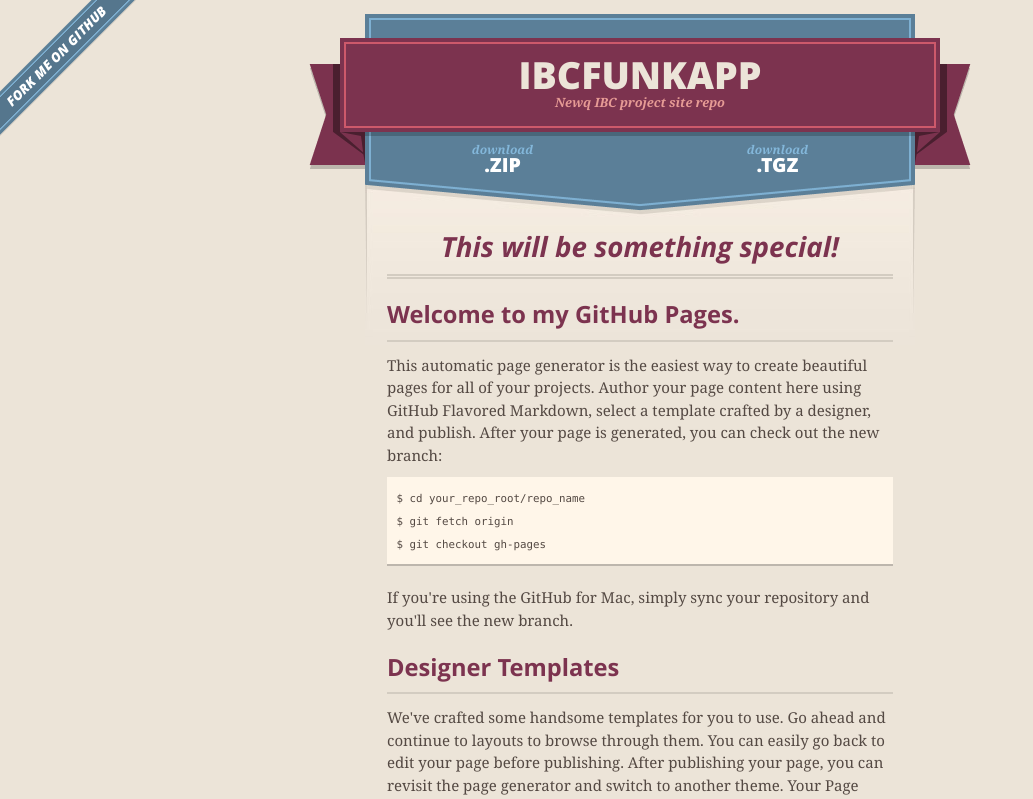
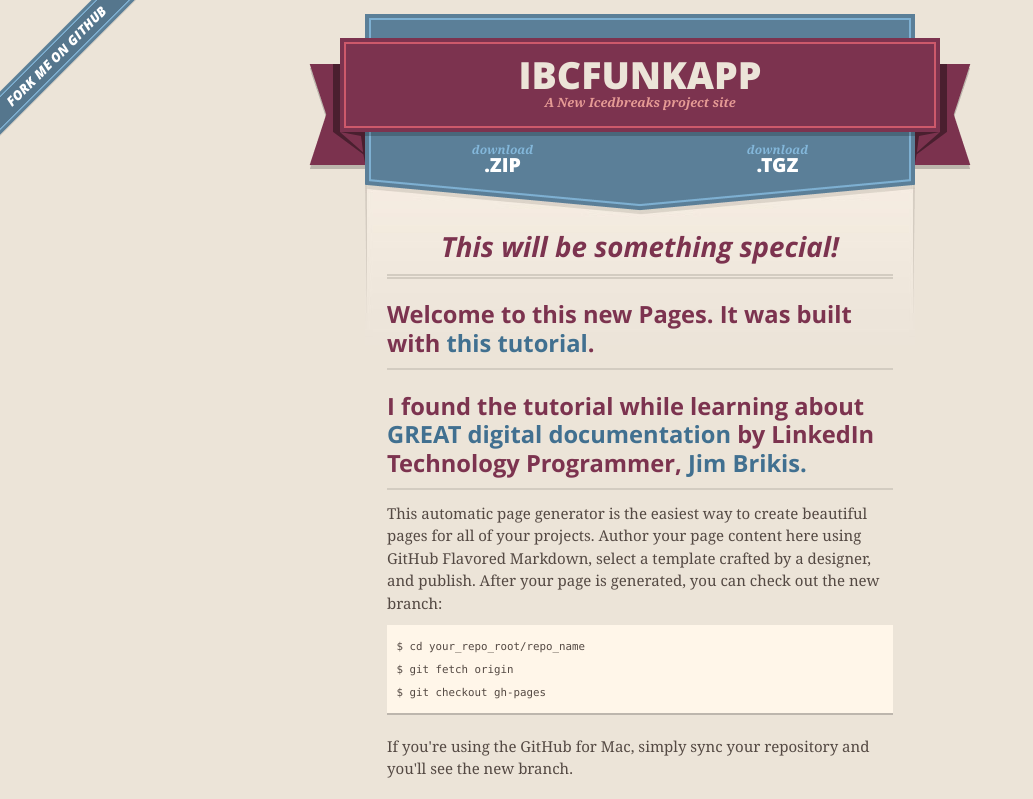
Before and after one commit to icedbreaks/ibcFunkApp, a plain HTML site: page index.html in a window 1280 px wide. Shown: the top 799 px of the page, without its empty margins (0-1033 px from the left). Drawn offline with nearby package versions, Linux system fonts and the light colour scheme.

Commit message:
Core Updates
Basic Change Commit

```diff
--- a/index.html
+++ b/index.html
@@ -17,7 +17,7 @@
         $('#main_content').headsmart()
       })
     </script>
-    <title>Ibcfunkapp by icedbreaks</title>
+    <title>IbcFunkApp by icedbreaks</title>
   </head>
 
   <body>
@@ -28,7 +28,7 @@
         <span class="ribbon-outer">
           <span class="ribbon-inner">
             <h1>Ibcfunkapp</h1>
-            <h2>Newq IBC project site repo</h2>
+            <h2>A New Icedbreaks project site</h2>
           </span>
           <span class="left-tail"></span>
           <span class="right-tail"></span>
@@ -50,7 +50,9 @@
 <a name="this-will-be-something-special" class="anchor" href="#this-will-be-something-special"><span class="octicon octicon-link"></span></a>This will be something special!</h2>
 
 <h3>
-<a name="welcome-to-my-github-pages" class="anchor" href="#welcome-to-my-github-pages"><span class="octicon octicon-link"></span></a>Welcome to my GitHub Pages.</h3>
+<a name="welcome-to-my-github-pages" class="anchor" href="#welcome-to-my-github-pages"><span class="octicon octicon-link"></span></a>Welcome to this new Pages. It was built with <a href="http://jekyllrb.com/" target="_self">this tutorial</a>.</h3>
+
+<h3>I found the tutorial while learning about <a href="http://brikis98.blogspot.com/2014/05/you-are-what-you-document.html">GREAT digital documentation</a> by LinkedIn Technology Programmer, <a href="http://www.ybrikman.com/thoughts.php">Jim Brikis.</a></h3>
 
 <p>This automatic page generator is the easiest way to create beautiful pages for all of your projects. Author your page content here using GitHub Flavored Markdown, select a template crafted by a designer, and publish. After your page is generated, you can check out the new branch:</p>
 
```
